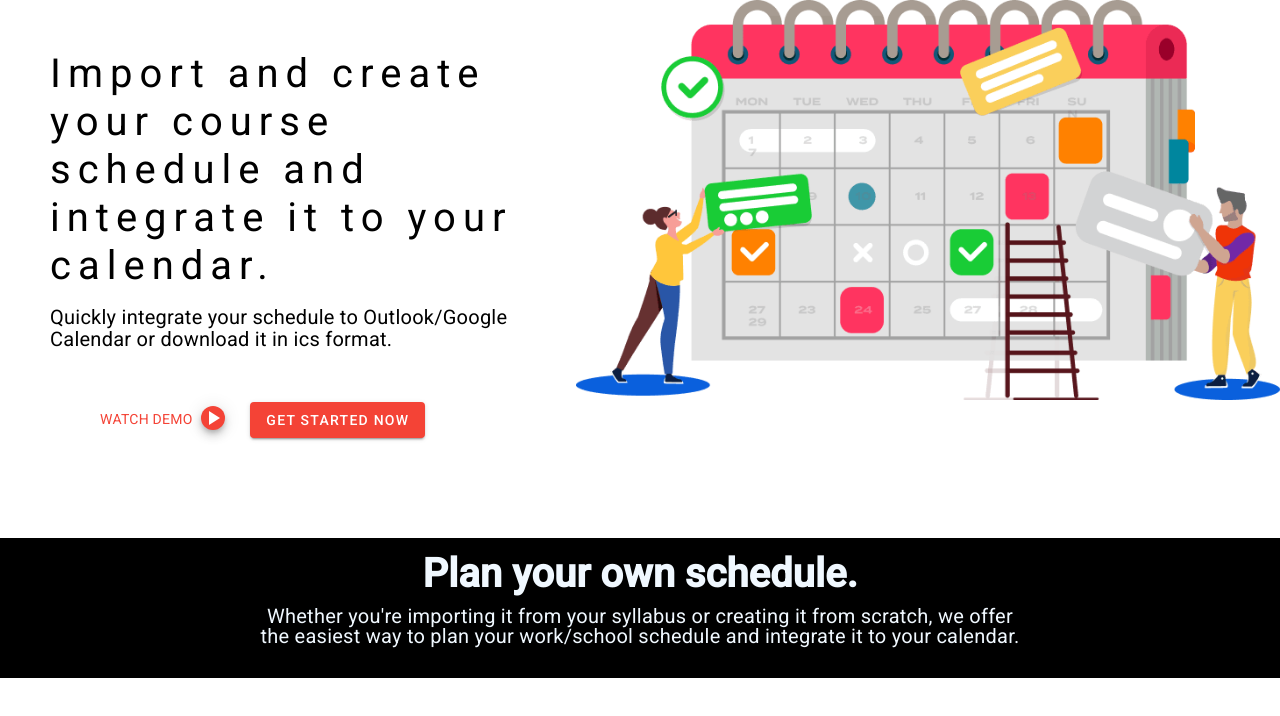
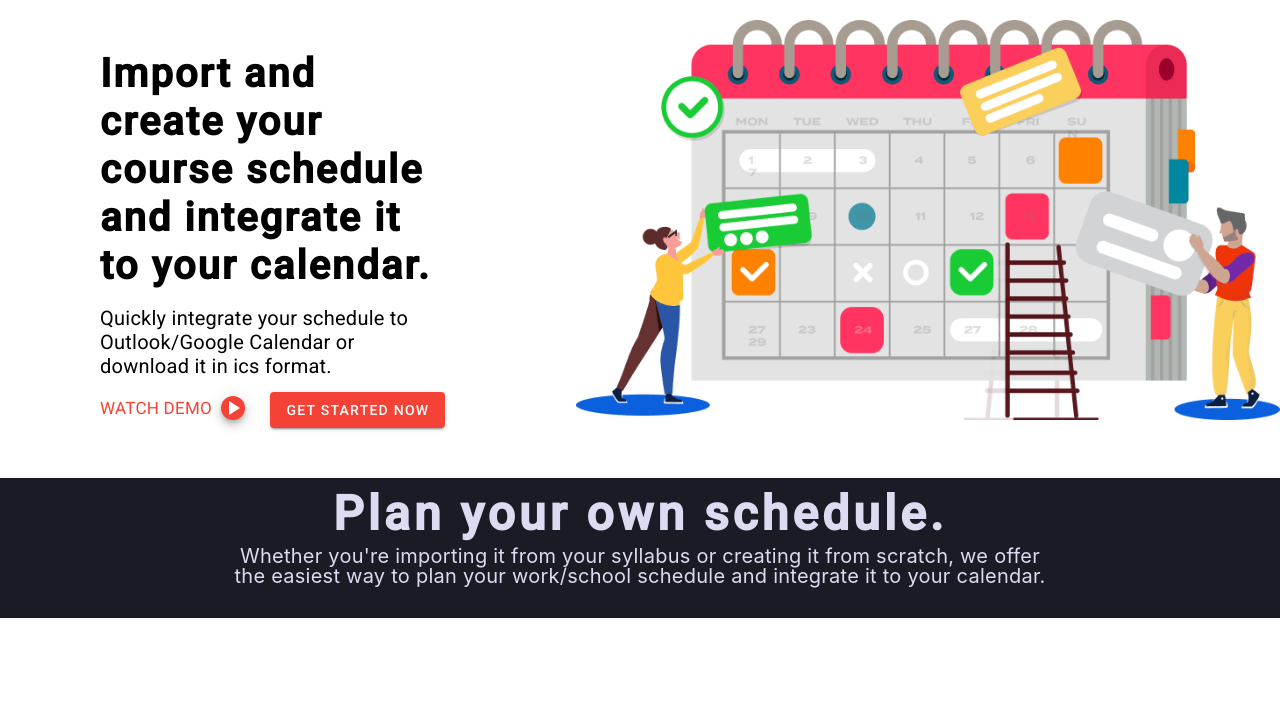
Before and after one commit to SEG4910-Group32/Academic-Calendar-Assistant, an Angular app in the folder assistant-calendar/: page / in a window 1280 px wide. Shown: the top 716 px of the page. Built offline with nearby package versions, Linux system fonts and the light colour scheme.

Commit message:
update homepage style and create event handler methods for buttons

```diff
--- a/assistant-calendar/src/app/homepage/homepage.component.css
+++ b/assistant-calendar/src/app/homepage/homepage.component.css
@@ -3,41 +3,45 @@
 }
 #coverImage{
   max-height: 400px;
+  margin: 20px 0 30px 30px;
 }
 #coverDescription{
-  margin: 50px;
+  max-width: 570px;
+  margin: 50px 100px;
   position: center;
   align-items: center;
   align-self: center;
 }
 #coverDescription h1{
   font-size: 40px;
-  letter-spacing: 7px;
+  letter-spacing: 2px;
   line-height: 1.2;
+  font-weight: bold;
 }
 #coverDescription p{
   font-size: 20px;
-  line-height: 1.1;
-}
-.coverButtons{
-  margin: 50px;
+  line-height: 1.2;
 }
 .promo1{
-  background-color: black;
-  color: aliceblue;
+  font-family: inter;
+  background-color: #191C24;
+  color: #DDDBF1;
   text-align: center;
   padding: 20px;
 }
 .promo1 h1{
-  font-size: 40px;
-  font-weight: bold;
+  letter-spacing: 4px;
+  font-size: 48px;
+  font-weight: 600;
 }
 .promo1 p{
   font-size: 20px;
+  font-weight: 400;
 }
 #demoButton{
   color: #F44336;
   margin-right: 25px;
+  font-size: 17px;
 }
 #demoButton:hover {
   cursor: pointer;
--- a/assistant-calendar/src/app/homepage/homepage.component.html
+++ b/assistant-calendar/src/app/homepage/homepage.component.html
@@ -5,16 +5,15 @@
       <p>Quickly integrate your schedule to Outlook/Google Calendar or download it in ics format.</p>
       <div class="coverButtons">
         <label id="demoButton">WATCH DEMO
-          <button mat-fab color="warn" aria-label="Watch a demonstration to import your calendar.">
+          <button mat-fab color="warn" aria-label="Watch a demonstration to import your calendar." (click)="clickDemoButton()">
             <mat-icon>play_arrow</mat-icon>
           </button>
         </label>
-        <button mat-raised-button color="warn">GET STARTED NOW</button>
+        <button mat-raised-button color="warn" (click)="clickGetStarted()">GET STARTED NOW</button>
       </div>
     </div>
     <img id="coverImage" src="/assets/images/schedule-cover.png" alt="drawing of people trying to put together a physical calendar">
   </div>
-
 </section>
 <section>
   <div class="promo1">
--- a/assistant-calendar/src/app/homepage/homepage.component.ts
+++ b/assistant-calendar/src/app/homepage/homepage.component.ts
@@ -7,4 +7,10 @@ import { Component } from '@angular/core';
 })
 export class HomepageComponent {
 
+  clickDemoButton():void {
+    // implement click demo trigger function here.
+  }
+  clickGetStarted():void {
+    // implement get started trigger function here.
+  }
 }
```
